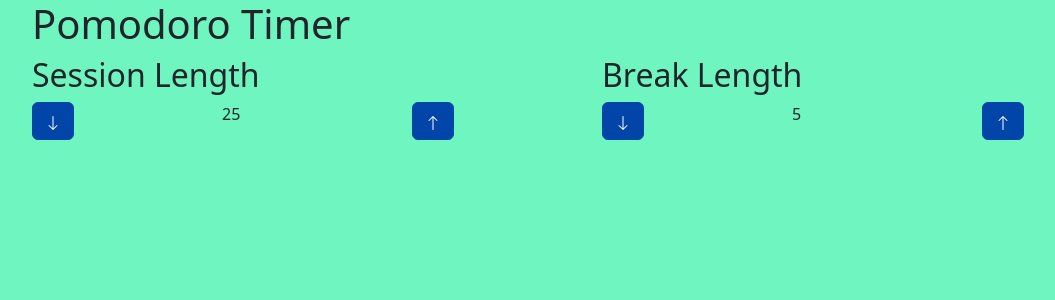
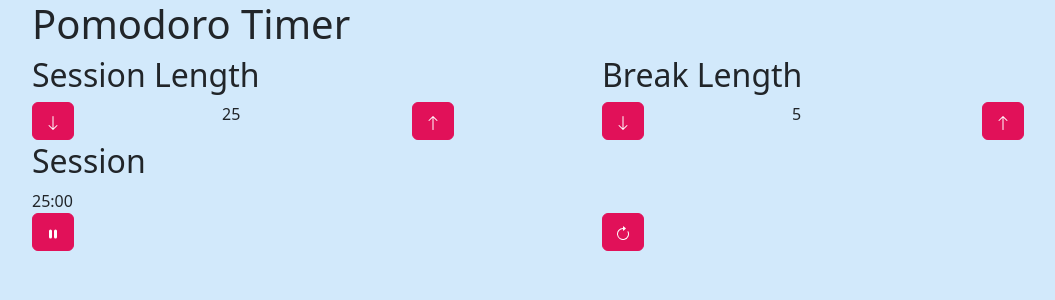
Before and after one commit to tzinadah/pomodoro-timer, a React (Create React App) app: page / in a window 1280 px wide. Shown: the top 300 px of the page, without its empty margins (50-1105 px from the left). Built offline with nearby package versions, Linux system fonts and the light colour scheme.

Commit message:
Skeleton for timer and its controls

```diff
--- a/src/App.js
+++ b/src/App.js
@@ -1,4 +1,6 @@
 import LengthControls from "./LengthControls";
+import Timer from "./Timer";
+import TimerControls from "./TimerControls";
 
 import Container from "react-bootstrap/Container";
 import Row from "react-bootstrap/Row";
@@ -9,6 +11,8 @@ function App() {
     <Container>
       <Row><h1>Pomodoro Timer</h1></Row>
       <LengthControls />
+      <Timer />
+      <TimerControls />
     </Container>
   );
 }
--- a/src/Timer.js
+++ b/src/Timer.js
@@ -0,0 +1,17 @@
+import Row from "react-bootstrap/Row";
+import Col from "react-bootstrap/Col";
+
+function Timer(props){
+    return (
+        <>
+        <Row><h2>Session</h2></Row>
+        <Row>
+            <Col>
+                25:00
+            </Col>
+        </Row>
+        </>
+    );
+}
+
+export default Timer
--- /dev/null
+++ b/src/TimerControls.js
@@ -0,0 +1,23 @@
+import Row from "react-bootstrap/Row";
+import Col from "react-bootstrap/Col";
+import Button from "react-bootstrap/Button";
+import { PlayFill, PauseFill, ArrowClockwise } from "react-bootstrap-icons";
+
+function TimerControls(props){
+    return (
+    <Row>
+        <Col>
+            <Button>
+                {true ? <PauseFill /> : <PlayFill />}
+            </Button>
+        </Col>
+        <Col>
+            <Button>
+                <ArrowClockwise />
+            </Button>
+        </Col>
+    </Row>
+    );
+}
+
+export default TimerControls;
--- a/src/custom.scss
+++ b/src/custom.scss
@@ -1,16 +1,16 @@
 $white: #ffffff;
 
 $theme-colors: (
-    "light":      #dddcdc,
-    "dark":       #251b76,
-    "primary":    #0045a7,
-    "secondary":  #3974ef,
-    "info":       #6ff6c0,
-    "success":    #00b568,
-    "warning":    #e7d000,
-    "danger":     #f91900,
+    "light":      #d2e9fb,
+    "dark":       #490a32,
+    "primary":    #e11159,
+    "secondary":  #6560fa,
+    "info":       #4aaada,
+    "success":    #65ac0b,
+    "warning":    #ffc278,
+    "danger":     #f50469,
 );
 
-$body-bg: #6ff6c0;
+$body-bg: #d2e9fb;
 
 @import "~bootstrap/scss/bootstrap.scss";
```
Also changed, not shown: src/PlayControl.js (deleted).
